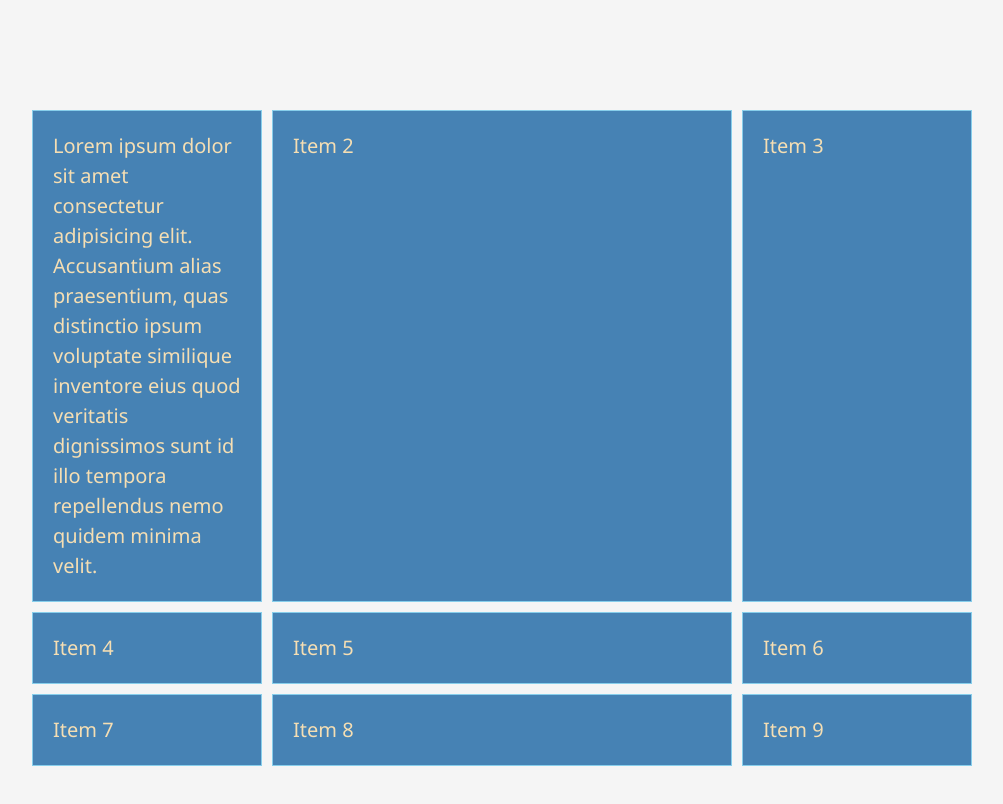
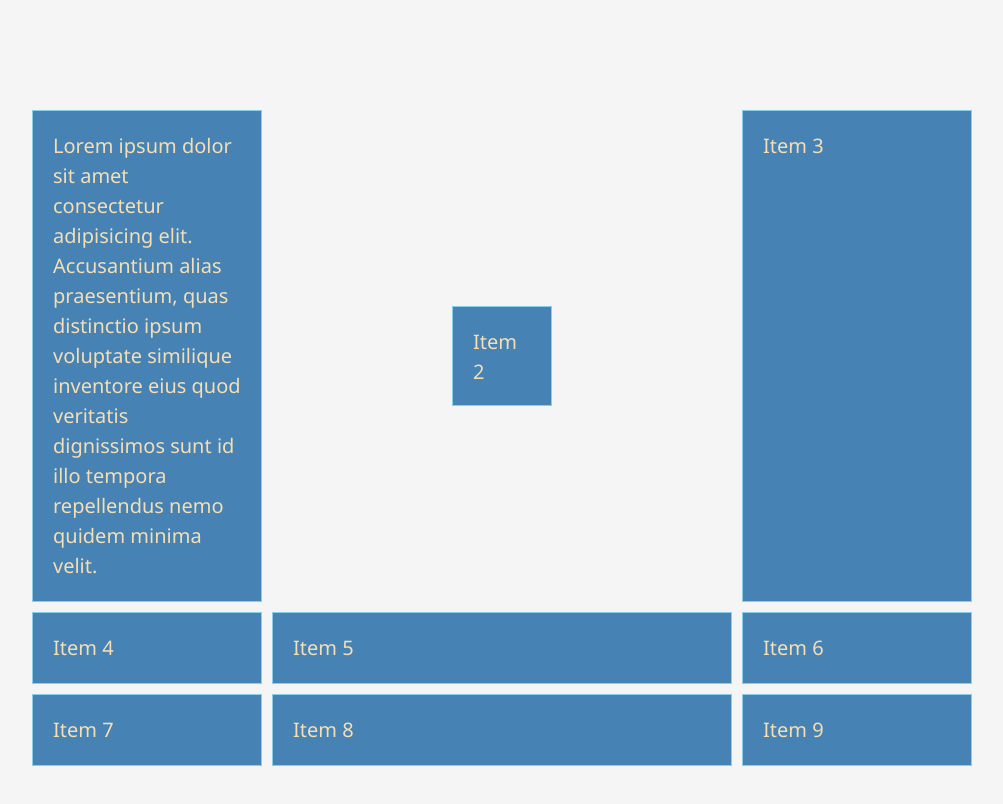
Before and after one commit to liar88828/save-tutor-css, a plain HTML site: page index.html in a window 1280 px wide. Shown: the whole page, without its empty margins (138-1141 px from the left). Drawn offline with Linux system fonts and the light colour scheme.

Commit message:
mengubah posisi dan ukuran dengan memilih kotak yang ditiju

```diff
--- a/style.css
+++ b/style.css
@@ -50,3 +50,10 @@ body {
     border: skyblue 1px solid;
     /* margin: 10px; memberi ruang antar kotak*/
 }
+
+.item:nth-of-type(2){
+    height: 100px;
+    width: 100px;
+    align-self: center;
+    justify-self: center;
+}
```
